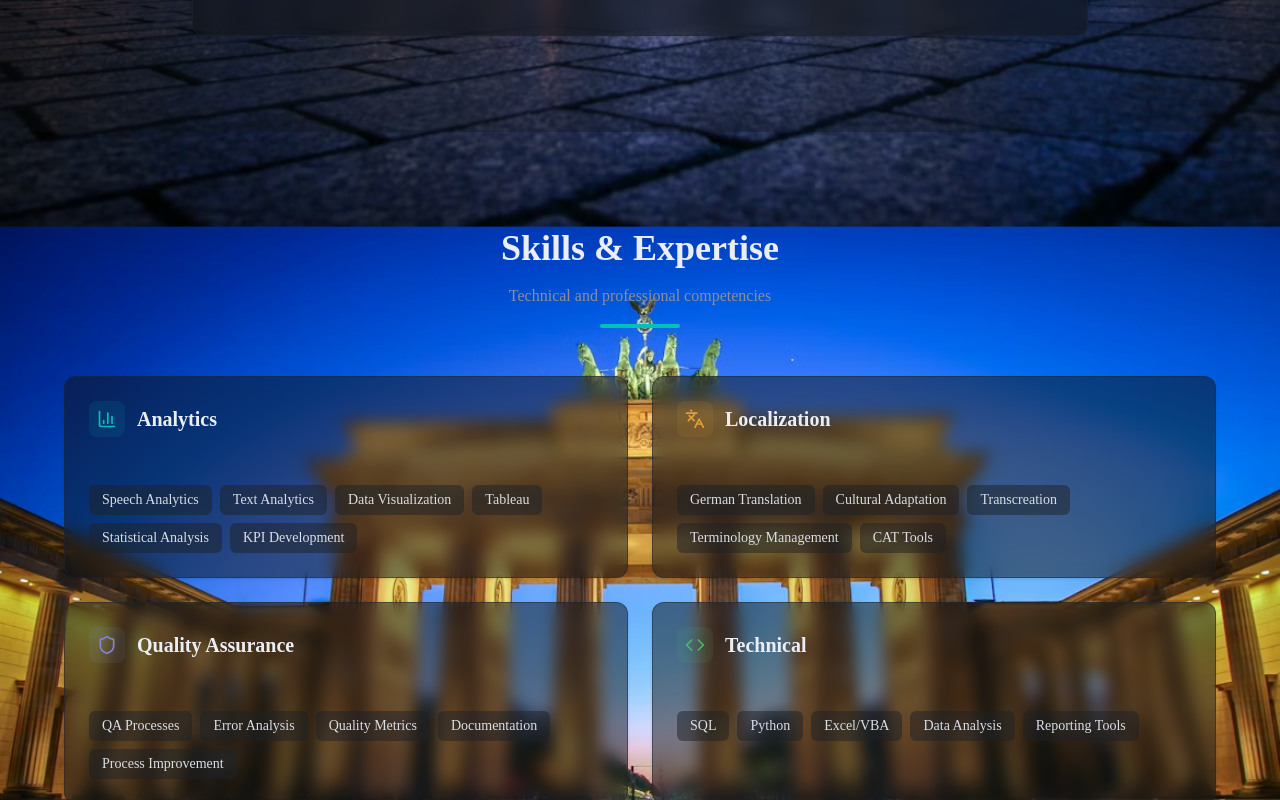
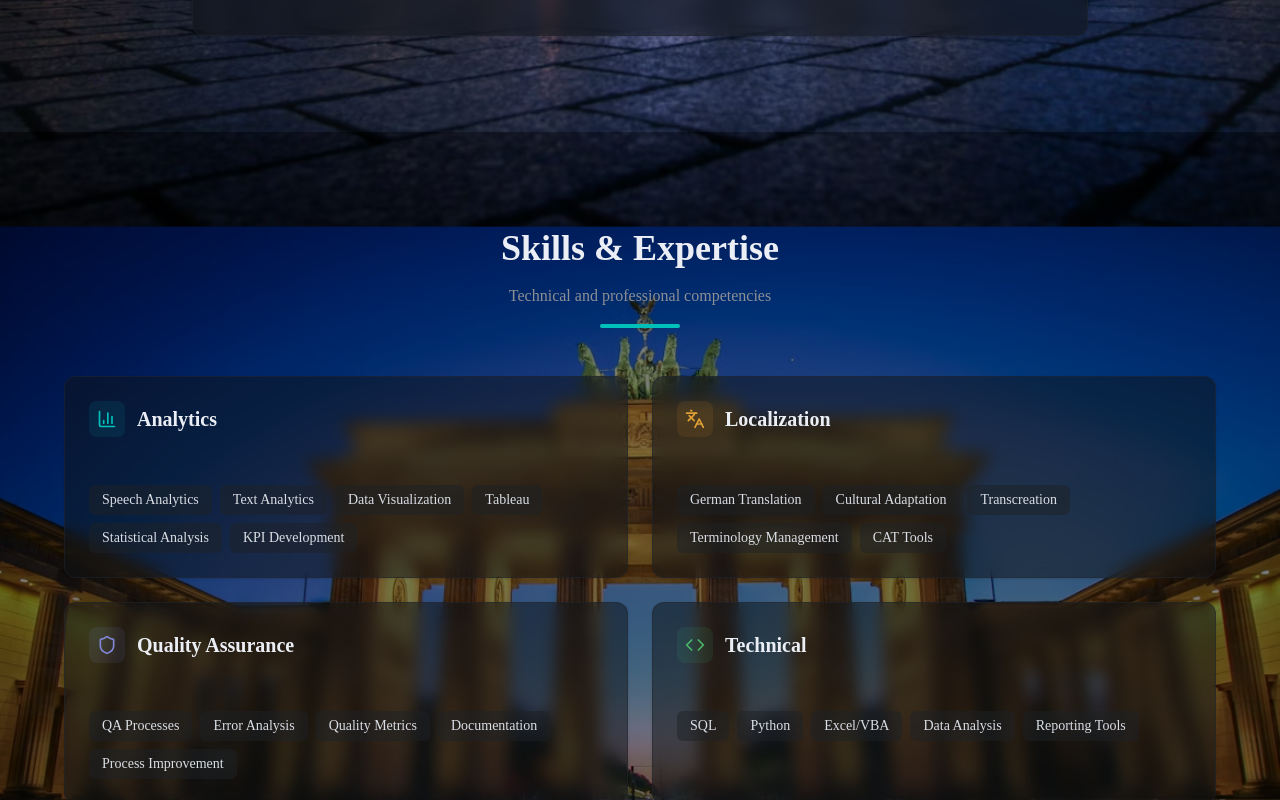
Before and after one commit to GeMericanTranslytics/home, a Next.js app: page / in a window 1280 px wide. Shown: the part 1480-2280 px from the top of the page. Built offline with nearby package versions, Linux system fonts and the light colour scheme.

Commit message:
Add background color to skills section

```diff
--- a/components/skills.tsx
+++ b/components/skills.tsx
@@ -19,7 +19,7 @@ const skillColors: Record<string, string> = {
 
 export function Skills() {
   return (
-    <section id="skills" className="py-24">
+    <section id="skills" className="py-24 bg-black/50">
       <div className="container mx-auto px-4 sm:px-6 lg:px-8">
         <div className="max-w-6xl mx-auto">
           {/* Section Header */}
```
